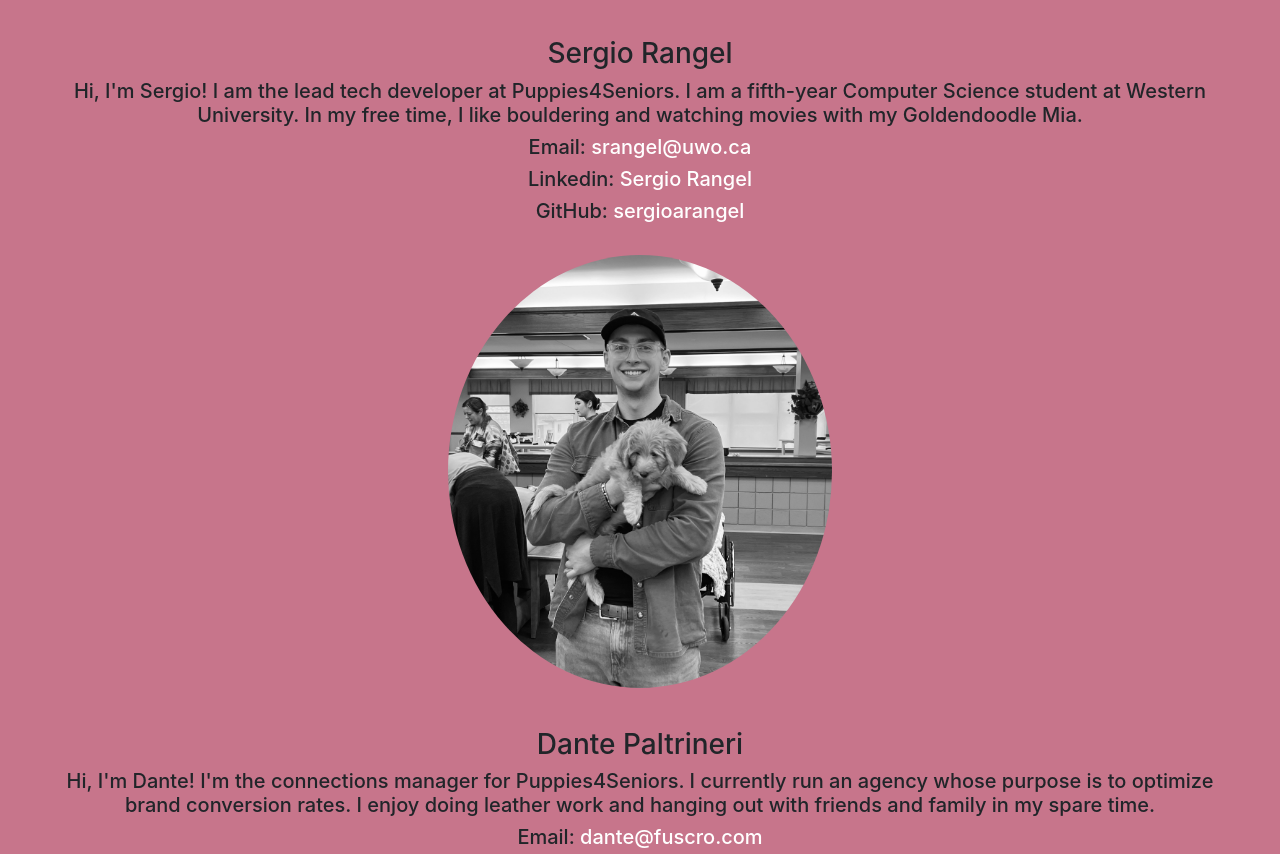
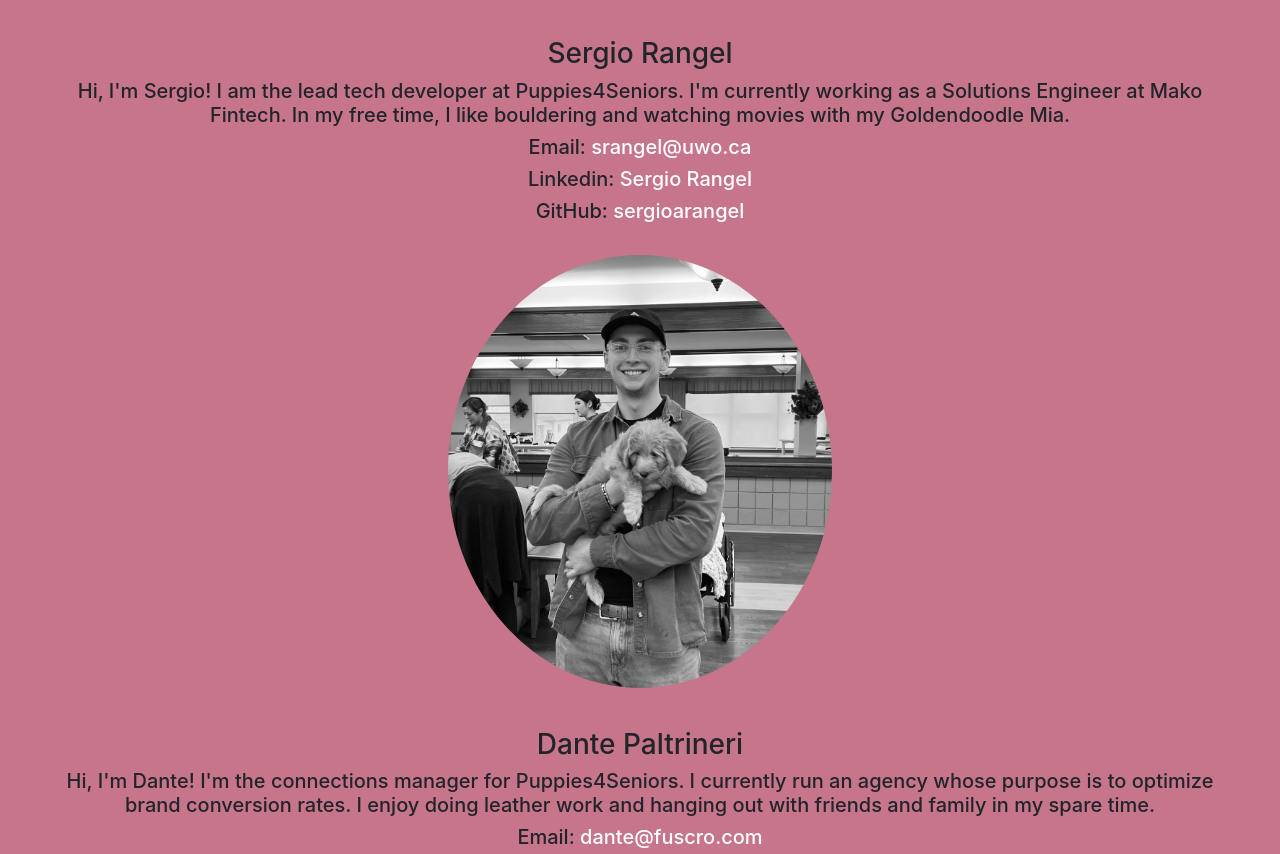
Before and after one commit to sergioarangel/puppies4seniors, a plain HTML site: page index.html in a window 1280 px wide. Shown: the part 3320-4174 px from the top of the page. Drawn offline with nearby package versions, Linux system fonts and the light colour scheme.

Commit message:
Update index.html
Changed the description to Sergio's profile

```diff
--- a/index.html
+++ b/index.html
@@ -130,7 +130,7 @@
     <p>&nbsp;</p>
     <h3 style="text-align: center;">Sergio Rangel
     </h3>
-    <h5 class="center" style="padding-right: 5vw; padding-left: 5vw;">Hi, I'm Sergio! I am the lead tech developer at Puppies4Seniors. I am a fifth-year Computer Science student at Western University. In my free time, I like bouldering and watching movies with my Goldendoodle Mia.</h5>
+    <h5 class="center" style="padding-right: 5vw; padding-left: 5vw;">Hi, I'm Sergio! I am the lead tech developer at Puppies4Seniors. I'm currently working as a Solutions Engineer at Mako Fintech. In my free time, I like bouldering and watching movies with my Goldendoodle Mia.</h5>
     <h5 class="center">Email: <a href="mailto:srangel@uwo.ca" style="color:white;">srangel@uwo.ca</a></h5>
     <h5 class="center">Linkedin: <a href="https://www.linkedin.com/in/sergio-rangel-9204a51b4/" target="_blank" style="color:white;">Sergio Rangel</a></h5>
     <h5 class="center" >GitHub: <a href="https://github.com/sergioarangel" target="_blank" style="color:white;">sergioarangel</a></h5>
```
